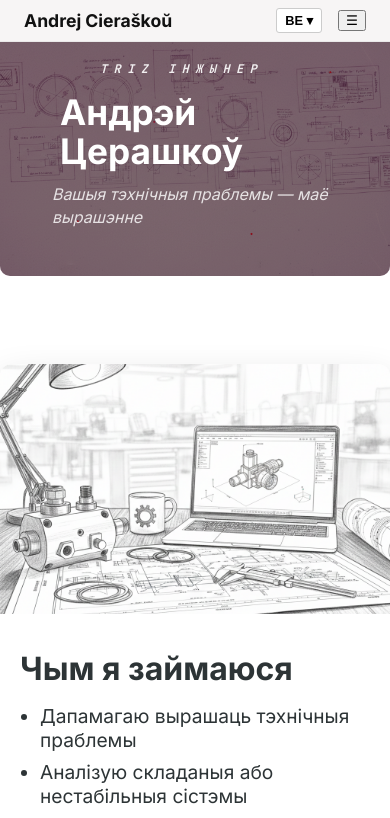
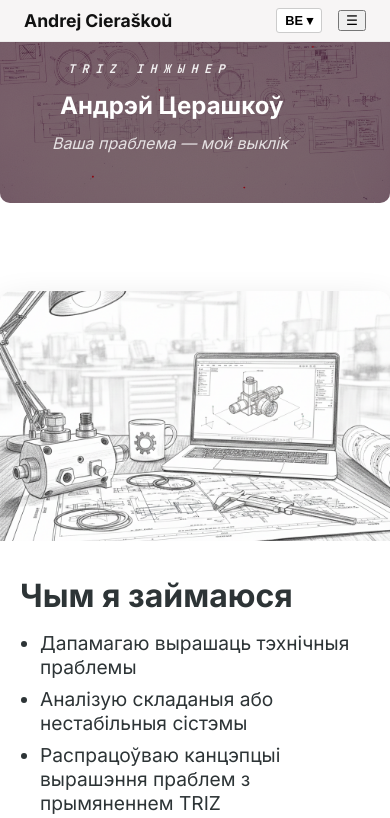
Before and after one commit to amc9002/my-personal-site, a React (Vite) app: page / in a window 390 px wide. Shown: the top 818 px of the page. Built offline with nearby package versions, Linux system fonts and the light colour scheme.

Commit message:
feat: hero design updated

```diff
--- a/public/locales/be/common.json
+++ b/public/locales/be/common.json
@@ -11,6 +11,6 @@
   "hero": {
     "label": "TRIZ ІНЖЫНЕР",
     "title": "Андрэй Церашкоў",
-    "subtitle": "Вашыя тэхнічныя праблемы — маё вырашэнне"
+    "subtitle": "Ваша праблема — мой выклік"
   }
 }
--- a/public/locales/en/common.json
+++ b/public/locales/en/common.json
@@ -11,6 +11,6 @@
   "hero": {
     "label": "TRIZ ENGINEER",
     "title": "Andrej Cieraškoŭ",
-    "subtitle": "Your technical problems — my solution"
+    "subtitle": "Your problem — my challenge"
   }
 }
--- a/public/locales/pl/common.json
+++ b/public/locales/pl/common.json
@@ -11,6 +11,6 @@
   "hero": {
     "label": "TRIZ INŻYNIER",
     "title": "Andrej Cieraškoŭ",
-    "subtitle": "Wyzwania techniczne — skuteczne rozwiązania"
+    "subtitle": "Twoje wyzwanie — moje zadanie"
   }
 }
--- a/public/locales/ru/common.json
+++ b/public/locales/ru/common.json
@@ -11,6 +11,6 @@
   "hero": {
     "label": "ТРИЗ ИНЖЕНЕР",
     "title": "Андрей Терешков",
-    "subtitle": "Ваши технические проблемы — мое решение"
+    "subtitle": "Ваша проблема — мой вызов"
   }
 }
--- a/src/components/common/hero/Hero.module.css
+++ b/src/components/common/hero/Hero.module.css
@@ -65,7 +65,7 @@ font-size: 1rem !important; /* Паменшаны памер */
   text-transform: uppercase;
   margin-bottom: 0.8rem;
   opacity: 0.9;
-  padding-left: 3rem; /* Каб супадала з падынгам загалоўка */
+  padding-left: 1rem; /* Каб супадала з падынгам загалоўка */
 }
 
 .heroTitle {
@@ -141,11 +141,11 @@ font-size: 1rem !important; /* Паменшаны памер */
     color: #ffffff !important;
     opacity: 0.9; /* Трохі прыглушым, каб не "рэзала" вочы */
     margin-bottom: 1rem;
-    padding-left: 4rem;
+    padding-left: 2rem;
   }
 
   .heroTitle {
-    font-size: 2.2rem;
+    font-size: 1.5rem;
     line-height: 1.1;
     margin-bottom: 0.8rem;
     padding-left: 1.5rem;
@@ -157,6 +157,7 @@ font-size: 1rem !important; /* Паменшаны памер */
     max-width: 90%; /* Каб тэкст не расцягваўся на ўвесь экран і лепш чытаўся */
     margin: 0 auto;
     opacity: 0.9;
+    padding-left: -7rem !important; /* Карэкціроўка водступу для цэнтравання */
   }
 
   .overlay {
```
